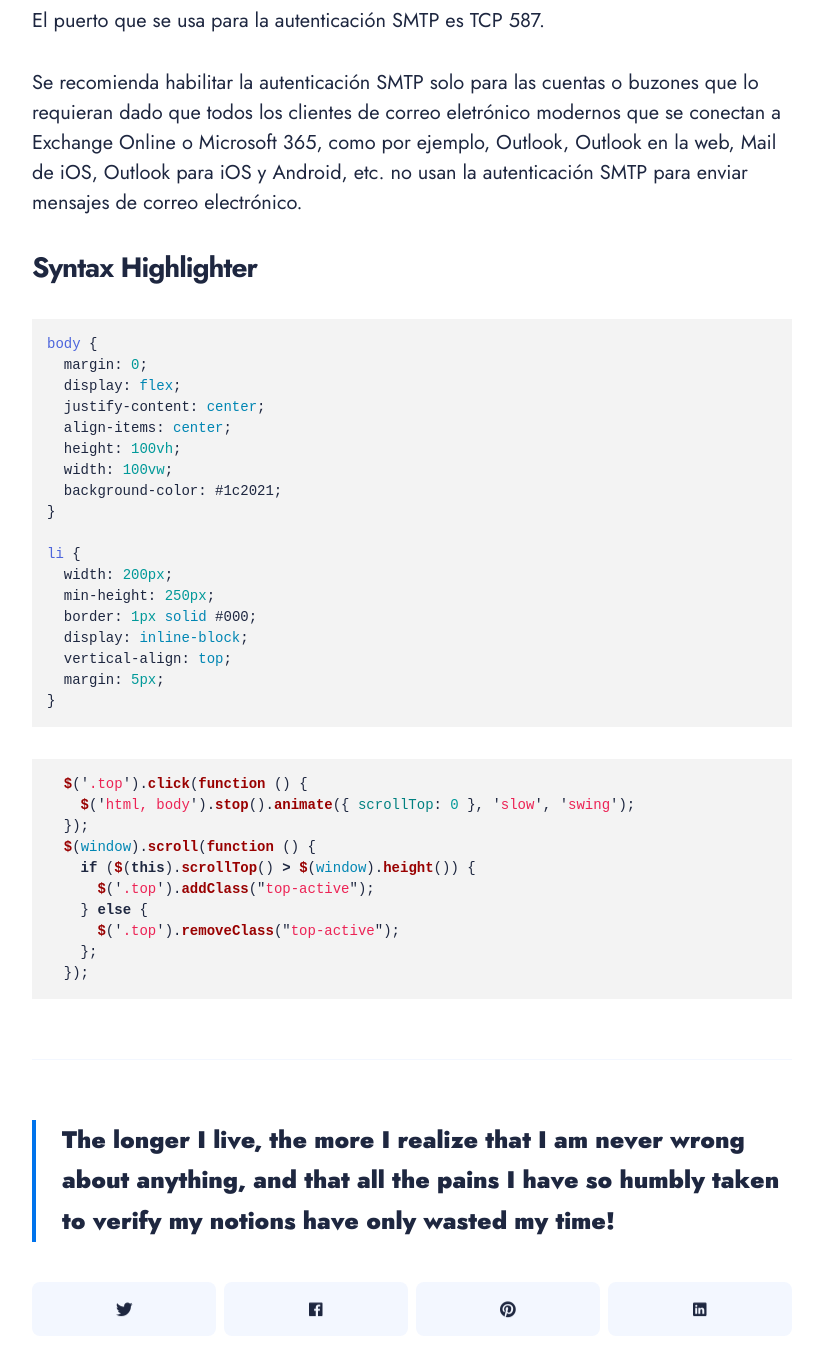
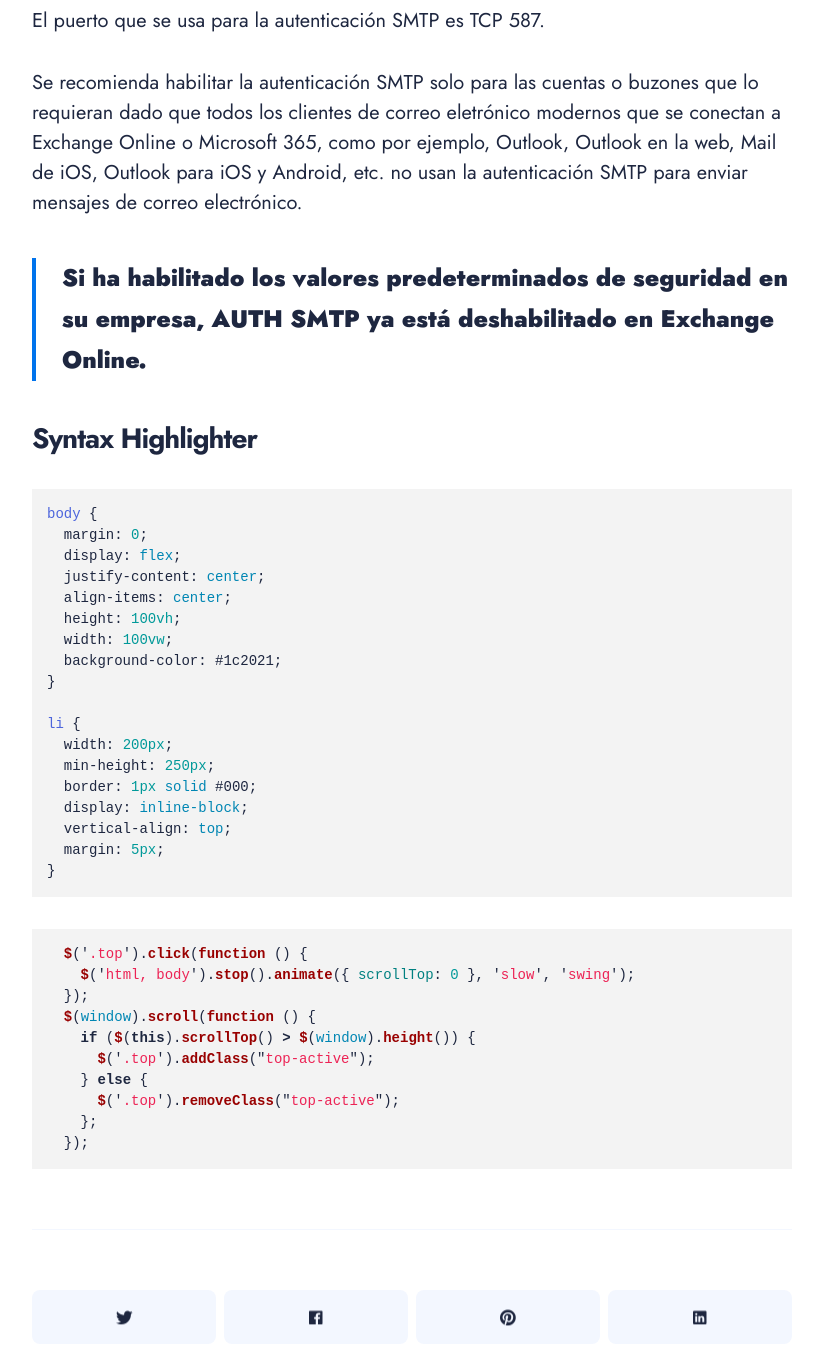
Before and after one commit to ragagu/ragagu-blog, a Jekyll site: the page built from _posts/2022-03-19-activar-desactivar-autenticacion-smtp-cuentas-exchange-online.markdown, in a window 1280 px wide and 1400 px high, scrolled down 840 px. Shown: the top 1365 px of the window, without its empty margins (228-1046 px from the left). Built offline with Jekyll 4.4.1, drawn with Linux system fonts in a browser that asks for light colours; nearby versions of some CDN libraries.

Commit message:
edit Activar/desactivar la autenticación SMTP en cuentas de Exchange Online

```diff
--- a/_posts/2022-03-19-activar-desactivar-autenticacion-smtp-cuentas-exchange-online.markdown
+++ b/_posts/2022-03-19-activar-desactivar-autenticacion-smtp-cuentas-exchange-online.markdown
@@ -14,6 +14,8 @@ El protocolo SMTP se usa en los siguientes escenarios en Microsoft 365:
 El puerto que se usa para la autenticación SMTP es TCP 587.
 
 Se recomienda habilitar la autenticación SMTP solo para las cuentas o buzones que lo requieran dado que todos los clientes de correo eletrónico modernos que se conectan a Exchange Online o Microsoft 365, como por ejemplo, Outlook, Outlook en la web, Mail de iOS, Outlook para iOS y Android, etc. no usan la autenticación SMTP para enviar mensajes de correo electrónico.
+
+> Si ha habilitado los valores predeterminados de seguridad en su empresa, AUTH SMTP ya está deshabilitado en Exchange Online.
 
 ## Syntax Highlighter
 
@@ -52,5 +54,3 @@ li {
 {% endhighlight %}
 
 ***
-
-> The longer I live, the more I realize that I am never wrong about anything, and that all the pains I have so humbly taken to verify my notions have only wasted my time!
```
Also changed, not shown: 3 other files.
